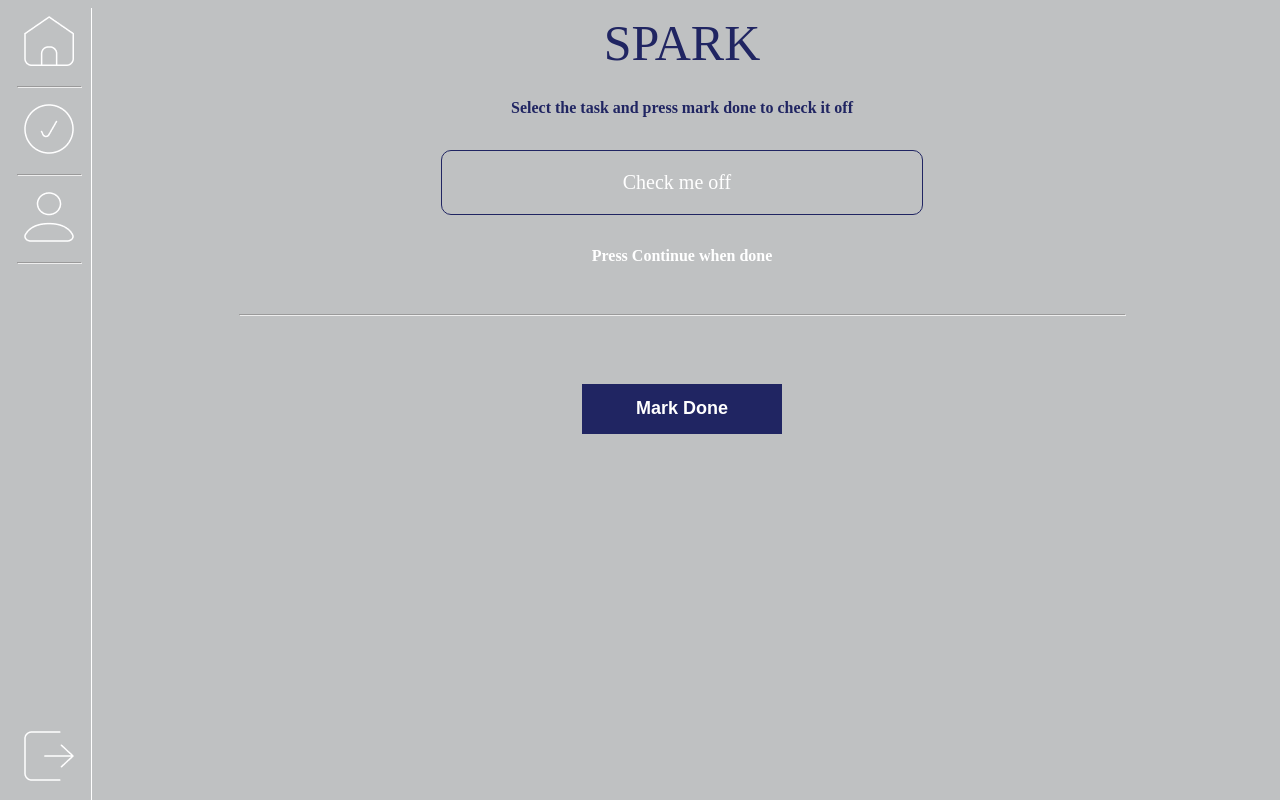
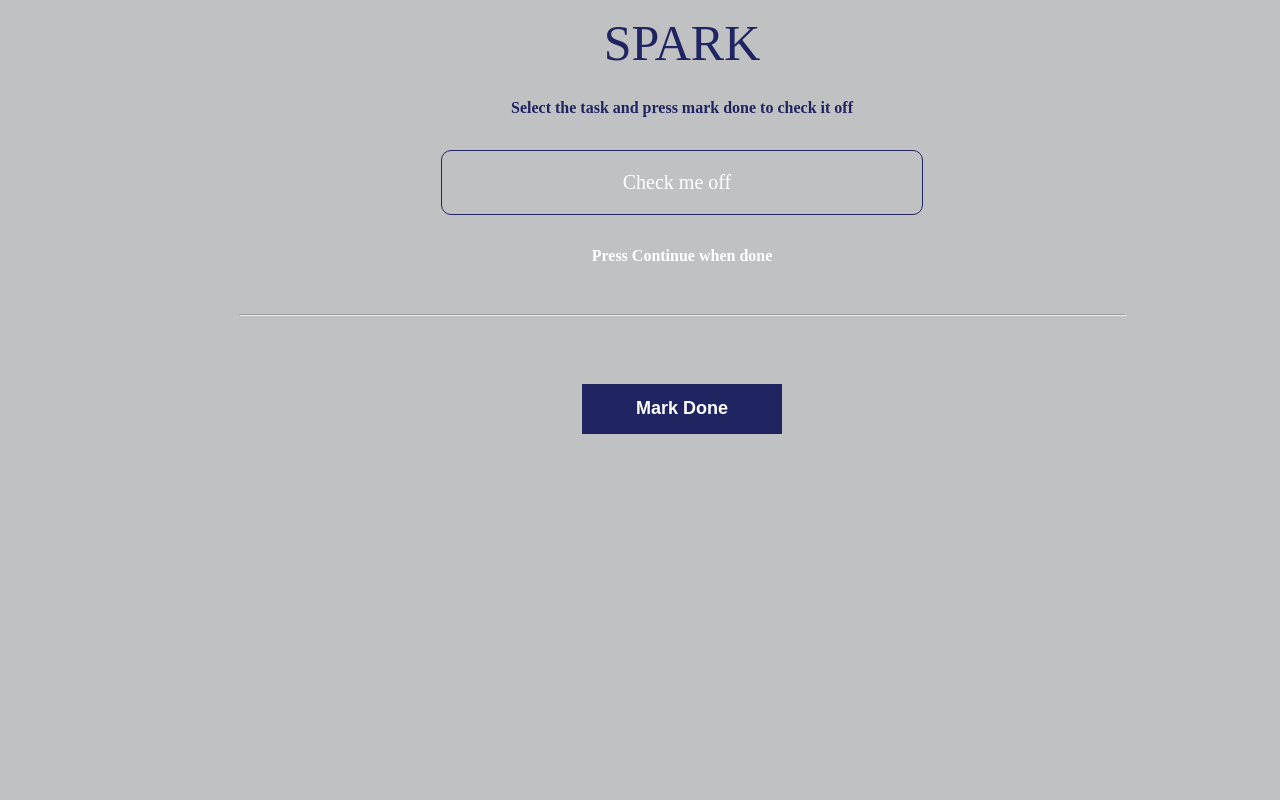
Before and after one commit to justinbather/lazarus-method, a Django app: page /accounts/walkthrough/task in a window 1280 px wide. Run offline with Django 4.2, Linux system fonts and the light colour scheme; the visitor is signed in with stand-in values (Sample User, id 1); data comes from the database, SQL or seed files in the repository; parts of the project's set-up code (start-up, migrations or seed data) failed here and were passed over; some web fonts are replaced.

Commit message:
profile icon removed from navbar and navbar removed from walkthrough task.html

```diff
--- a/accounts/templates/navbar.html
+++ b/accounts/templates/navbar.html
@@ -9,8 +9,8 @@
                 <li><a href="../home" style="justify-content: center;"><img src="../static/images/HomeIcon.png" /></a></li>
                 <hr>
                 <li><a href="../progress"><img src="../static/images/progressicon.png" /></a></li>
-                <hr>
-                <li><a href=""><img src="../static/images/ProfileIcon.png" /></a></li>
+                <!--<hr>
+                <li><a href=""><img src="../static/images/ProfileIcon.png" /></a></li>-->
                 <hr>
                 <li><a href="../logout"><img src="../static/images/logout.png"></a></li>
             </ul>
--- a/accounts/templates/walkthrough/task.html
+++ b/accounts/templates/walkthrough/task.html
@@ -3,39 +3,6 @@
 {% block content %}
 <body>
     <link rel="stylesheet" href="../static/newcss/tasks.css">
-    <div class="navbar">
-        <div class="navbar_container">
-            <a class="hamb-icon"><img src="../static/images/icons8-menu-rounded-50.png"/></a>
-            <ul>
-                <li><a href=""><img src="../static/images/HomeIcon.png" /></a></li>
-
-                <hr>
-                <li><a href=""><img src="../static/images/progressicon.png" /></a></li>
-                <hr>
-                <li><a href=""><img src="../static/images/ProfileIcon.png" /></a></li>
-                <hr>
-                <li><a href=""><img src="../static/images/logout.png"></a></li>
-            </ul>
-            <div class="overlay"></div>
-          <a class="exit-icon"><img src="../static/images/icons8-close-window-50.png"/></a>
-        </div>
-    </div>
-    <script>
-    const menuIcon = document.querySelector('.hamb-icon');
-    const exitIcon = document.querySelector('.exit-icon');
-    const navbar = document.querySelector('.navbar_container');
-    const overlay = document.querySelector('.overlay');
-
-    menuIcon.addEventListener('click', () => {
-    navbar.classList.add('show');
-    overlay.classList.add('show');
-    });
-
-    exitIcon.addEventListener('click', () => {
-    navbar.classList.remove('show');
-    overlay.classList.remove('show');
-    });
-    </script>
         <div class="title">
             <h1>SPARK</h1>
             <h4 style="color:#202562; margin-bottom: 5px;">Select the task and press mark done to check it off</h4>
```
